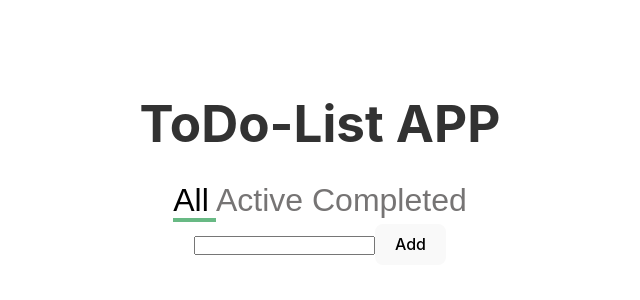
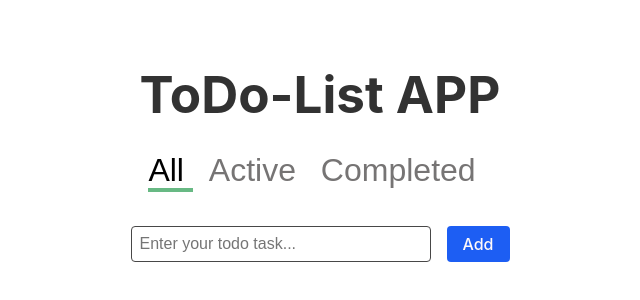
Before and after one commit to sr2498/React-with-Typescript, a React (Vite) app in the folder todo-app/: page / in a window 1280 px wide. Shown: the part 220-520 px from the top of the page, without its empty margins (320-960 px from the left). Built offline with nearby package versions, Linux system fonts and the light colour scheme.

Commit message:
modified files

```diff
--- a/todo-app/src/App.css
+++ b/todo-app/src/App.css
@@ -1,8 +1,8 @@
 :root {
   --border-color: #ccc;
   --hover-bg-color: #fef2f2;
-  --completed-text-color: #D14D72;
-  --button-bg-color: #D14D72;
+  --completed-text-color: #c727f4;
+  --button-bg-color: #be0eef;
   --button-text-color: #FFF9F9;
   --nav-link-color: #767474;
   --nav-link-hover-color: #3A3845;
@@ -41,6 +41,37 @@ h1 {
   margin-bottom: 1.5rem;
 }
 
+.form-container {
+  display: flex;
+  align-items: center;
+  justify-content: center;
+  margin-top: 2rem;
+}
+
+input[type="text"] {
+  padding: 0.5rem;
+  font-size: 1rem;
+  border: 1px solid #484747;
+  border-radius: 4px;
+  margin-right: 1rem;
+  width: 300px; /* Adjust width as needed */
+}
+
+button[type="submit"] {
+  padding: 0.5rem 1rem;
+  font-size: 1rem;
+  background-color: #1d5ef3;
+  color: #FFF9F9;
+  border: none;
+  border-radius: 4px;
+  cursor: pointer;
+  transition: background-color 0.3s ease;
+}
+
+button[type="submit"]:hover {
+  background-color: #AF3B5D;
+}
+
 /* Media query for smaller screens */
 @media (max-width: 768px) {
   h1 {
@@ -48,6 +79,17 @@ h1 {
   }
 }
 
+.main-task {
+  list-style-type: none;
+  padding: 0;
+  margin: 1rem 0;
+}
+.main-task li {
+  display: flex;
+  align-items: center;
+  padding: 1rem;
+  border-bottom: 1px solid #ccc;
+}
 
 .main-task li:first-child {
   border-top: .1rem solid var(--border-color);
@@ -62,16 +104,27 @@ h1 {
   color: var(--completed-text-color);
 }
 
+.main-task li label {
+  flex: 1; /* Take remaining space */
+  margin-left: 1.6rem;
+  font-size: 1.2rem;
+}
+
 .main-task li button {
   padding: .6rem 1rem;
   width: 7rem;
   background-color: var(--button-bg-color);
   color: var(--button-text-color);
   border: none;
+  margin-left: 1.6rem;
   display: inline-block;
   cursor: pointer;
   justify-self: center;
-  letter-spacing: .1rem;
+  letter-spacing: .2rem;
+}
+
+.main-task li button:hover {
+  background-color: #e55782;
 }
 
 nav a {
@@ -79,6 +132,7 @@ nav a {
   font-family: 'Lexend Deca', sans-serif;
   color: var(--nav-link-color);
   border-bottom: .3rem solid transparent;
+  margin-right: 1rem;
   text-decoration: none; /* Ensure links don't have default underline */
 }
 
--- a/todo-app/src/components/AddToDo.tsx
+++ b/todo-app/src/components/AddToDo.tsx
@@ -12,8 +12,8 @@ const AddToDo = () => {
     }
 
   return (
-    <form onSubmit={handleFormSubmit }>
-        <input type="text" value={todo} onChange={(e) => setTodo(e.target.value)} />
+    <form className="form-container" onSubmit={handleFormSubmit }>
+        <input type="text" value={todo} onChange={(e) => setTodo(e.target.value)} placeholder="Enter your todo task..."/>
         <button type='submit'>Add</button>
     </form>
   )
```
